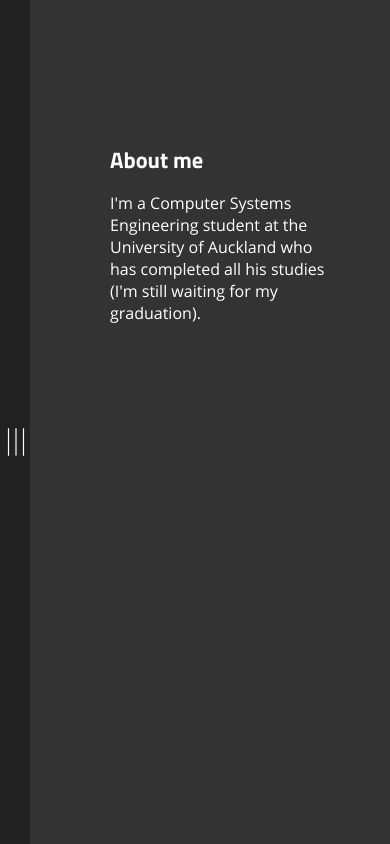
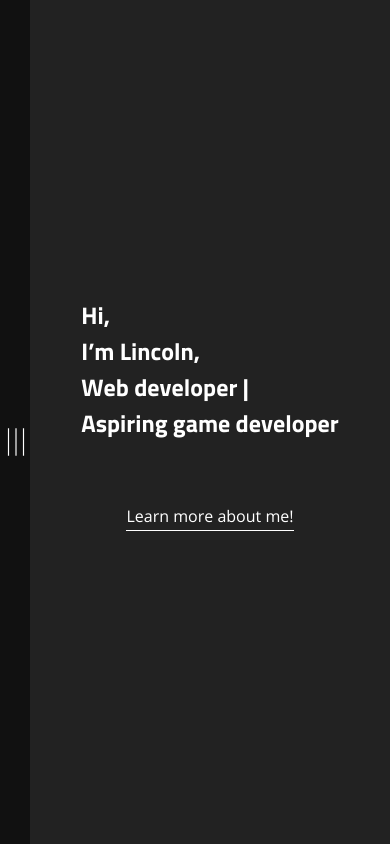
Before and after one commit to lincolnChoy/lincolnChoy, a React (Create React App) app: page / in a window 390 px wide. Built offline with nearby package versions, Linux system fonts and the light colour scheme.

Commit message:
Responsive styling fixes and added about-me section

```diff
--- a/src/App.js
+++ b/src/App.js
@@ -10,7 +10,7 @@ class App extends React.Component {
   constructor() {
     super()
     this.state = {
-      activeRoute: 'about-me'
+      activeRoute: 'home'
     }
   }
 
--- a/src/App.scss
+++ b/src/App.scss
@@ -1,6 +1,7 @@
 .page-wrapper {
   display: flex;
-	flex-direction: row;
+  flex-direction: row;
+  overflow:hidden;
 
   -webkit-user-select: none;
   -moz-user-select: none;
@@ -10,7 +11,7 @@
   .wrapper {
     h1 {
       font-family: TitilliumWeb;
-      font-size: 3rem;
+      font-size: 3.3rem;
 
       @media (max-width: 1200px) {
         font-size: 2.5rem;
@@ -25,8 +26,26 @@
       }
 
       @media (max-width: 400px) {
-        font-size: 1.4rem;
+        font-size: 1.5rem;
       }
+    }
+
+    p {
+      font-family: OpenSans;
+      font-size: 1.2rem;
+
+      @media (max-width: 800px) {
+        font-size: 1.1rem;
+      }
+
+      @media (max-width: 600px) {
+        font-size: 1.0rem;
+      }
+
+      @media (max-width: 600px) {
+        font-size: 0.9rem;
+      }
+
     }
   }
 }
@@ -98,3 +117,106 @@
     transform: none;
   }
 }
+
+@keyframes rubberBand {
+  from {
+    transform: scale3d(1, 1, 1);
+  }
+
+  30% {
+    transform: scale3d(1.25, 0.75, 1);
+  }
+
+  40% {
+    transform: scale3d(0.75, 1.25, 1);
+  }
+
+  50% {
+    transform: scale3d(1.15, 0.85, 1);
+  }
+
+  65% {
+    transform: scale3d(.95, 1.05, 1);
+  }
+
+  75% {
+    transform: scale3d(1.05, .95, 1);
+  }
+
+  to {
+    transform: scale3d(1, 1, 1);
+  }
+}
+
+
+@keyframes rubberBandWordUp {
+  from {
+    transform: scale3d(1, 1, 1);
+  }
+
+  30% {
+    transform: scale3d(1, 0.75, 1);
+  }
+
+  50% {
+    transform: scale3d(1, 1.2, 1);
+  }
+
+  60% {
+    transform: scale3d(1, 0.95, 1);
+  }
+
+  70% {
+    transform: scale3d(1, 1.1, 1);
+  }
+
+  80% {
+    transform: scale3d(1, 0.95, 1);
+  }
+
+  90% {
+    transform: scale3d(1, 1.1, 1);
+  }
+
+  to {
+    transform: scale3d(1, 1, 1);
+  }
+}
+
+@keyframes rubberBandWordRight {
+  from {
+    transform: scale3d(1, 1, 1);
+  }
+
+  30% {
+    transform: scale3d(0.95, 1, 1);
+  }
+
+  40% {
+    transform: scale3d(1.02,  1, 1);
+  }
+
+  50% {
+    transform: scale3d(0.96, 1, 1);
+  }
+
+  60% {
+    transform: scale3d(1.01, 1, 1);
+  }
+
+  70% {
+    transform: scale3d(0.97, 1, 1);
+  }
+
+  80% {
+    transform: scale3d(1.005, 1, 1);
+  }
+
+  90% {
+    transform: scale3d(0.98, 1, 1);
+  }
+
+  to {
+    transform: scale3d(1, 1, 1);
+  }
+}
--- a/src/components/Header/Header.scss
+++ b/src/components/Header/Header.scss
@@ -1,5 +1,5 @@
 .app-header {
-  background-color: #222;
+  background-color: #111;
   width: 3.8rem;
   height: 100vh;
   display: flex;
@@ -40,7 +40,7 @@
     transition: all .2s ease-in-out;
 
     svg {
-      width: 40px;
+      width: 35px;
 
       path, line, rect, polyline {
         fill: none;
@@ -55,7 +55,7 @@
 
       path, line, rect, polyline {
         transition: 1s;
-        stroke: greenyellow;
+        stroke: lightskyblue;
       }
     }
   }
@@ -63,7 +63,7 @@
   .active-icon {
     svg {
       path, line, rect, polyline {
-        stroke: greenyellow;
+        stroke: lightskyblue;
       }
     }
   }
--- a/src/containers/AboutMe/AboutMe.js
+++ b/src/containers/AboutMe/AboutMe.js
@@ -7,7 +7,18 @@ class AboutMe extends React.Component {
       <div className="wrapper about-me-wrapper scene_element scene_element--fadeinup">
         <div className="text-section">
           <h1>About me</h1>
-          I'm a Computer Systems Engineering student at the University of Auckland who has completed all his studies (I'm still waiting for my graduation).
+          <p>I'm a Computer Systems Engineering student at the University of Auckland who has completed all his studies (I'm still waiting for my graduation).</p>
+          <p>
+            I have worked as a summer research student at the University of Auckland, and as an intern web developer at a company called Perpetual Guardian.
+          </p>
+          <p>
+            Being a very passionate learner, I am a very motivated individual who loves to tackle any area of programming.
+            However, the two areas of programming with which I have most experience, are web and game development.
+          </p>
+          <p>
+            In my spare time, I enjoy working on personal web and game projects. When I'm not doing that, I usually spend my time
+            <i> browsing</i> the web and <i>playing</i> games. Oh, and running, going out for jogs is fun too, I guess.
+          </p>
         </div>
       </div>
     )
--- a/src/containers/AboutMe/AboutMe.scss
+++ b/src/containers/AboutMe/AboutMe.scss
@@ -5,15 +5,45 @@
   justify-content: flex-start;
 
   .text-section {
-    margin: 8rem 0 0 5rem;
+    margin: 8rem 0 0 8rem;
     width: 40%;
 
+    h1 {
+      color: lightskyblue;
+      animation-duration: 1.5s;
+      animation-fill-mode: both;
+      animation-iteration-count: 1;
+      animation-name: rubberBandWordUp;
+    }
+
+    @media (max-width: 1600px) {
+      width: 54%;
+    }
+
+    @media (max-width: 1400px) {
+      width: 57%;
+    }
+
+    @media (max-width: 1200px) {
+      width: 65%;
+    }
+
     @media (max-width: 1000px) {
-      width: 50%;
+      margin-top: 3rem;
     }
 
     @media (max-width: 800px) {
-      width: 60%;
+      margin-left: 5rem;
+      width: 73%;
+    }
+
+    @media (max-width: 600px) {
+      margin: 2rem 0 0 3rem;
+      width: 80%;
+    }
+
+    @media (max-width: 400px) {
+      margin-left: 1.5rem;
     }
   }
 }
--- a/src/containers/Home/Home.scss
+++ b/src/containers/Home/Home.scss
@@ -24,7 +24,7 @@
 
       &:hover {
         animation-name: rubberBand;
-        color: greenyellow;
+        color: lightskyblue;
       }
     }
   }
@@ -43,35 +43,4 @@
       }
     }
   }
-
 }
-
-@keyframes rubberBand {
-  from {
-    transform: scale3d(1, 1, 1);
-  }
-
-  30% {
-    transform: scale3d(1.25, 0.75, 1);
-  }
-
-  40% {
-    transform: scale3d(0.75, 1.25, 1);
-  }
-
-  50% {
-    transform: scale3d(1.15, 0.85, 1);
-  }
-
-  65% {
-    transform: scale3d(.95, 1.05, 1);
-  }
-
-  75% {
-    transform: scale3d(1.05, .95, 1);
-  }
-
-  to {
-    transform: scale3d(1, 1, 1);
-  }
-}
--- a/src/containers/Skills/Skills.js
+++ b/src/containers/Skills/Skills.js
@@ -5,8 +5,9 @@ class Skills extends React.Component {
   render() {
     return (
       <div className="wrapper skills-wrapper scene_element scene_element--fadeinright">
-        <h1>Skills</h1>
-        <p></p>
+        <div className="text-section">
+          <h1>Skills & Experience</h1>
+        </div>
       </div>
     )
   }
--- a/src/containers/Skills/Skills.scss
+++ b/src/containers/Skills/Skills.scss
@@ -2,5 +2,48 @@
   width: 100%;
   display: flex;
   flex-direction: row;
-  justify-content: center;
+  justify-content: flex-start;
+
+  .text-section {
+    margin: 8rem 0 0 8rem;
+    width: 40%;
+
+    h1 {
+      color: lightskyblue;
+      animation-duration: 1.5s;
+      animation-fill-mode: both;
+      animation-iteration-count: 1;
+      animation-name: rubberBandWordRight;
+    }
+
+    @media (max-width: 1600px) {
+      width: 54%;
+    }
+
+    @media (max-width: 1400px) {
+      width: 57%;
+    }
+
+    @media (max-width: 1200px) {
+      width: 65%;
+    }
+
+    @media (max-width: 1000px) {
+      margin-top: 3rem;
+    }
+
+    @media (max-width: 800px) {
+      margin-left: 5rem;
+      width: 73%;
+    }
+
+    @media (max-width: 600px) {
+      margin: 2rem 0 0 3rem;
+      width: 80%;
+    }
+
+    @media (max-width: 400px) {
+      margin-left: 1.5rem;
+    }
+  }
 }
--- a/src/index.css
+++ b/src/index.css
@@ -1,7 +1,7 @@
 body {
   margin: 0;
   font-family: OpenSans, 'Segoe UI';
-  background-color: #333;
+  background-color: #222;
   color: white;
   -webkit-font-smoothing: antialiased;
   -moz-osx-font-smoothing: grayscale;
```
